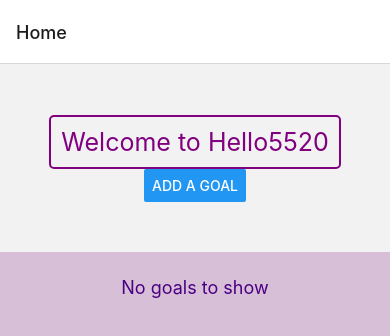
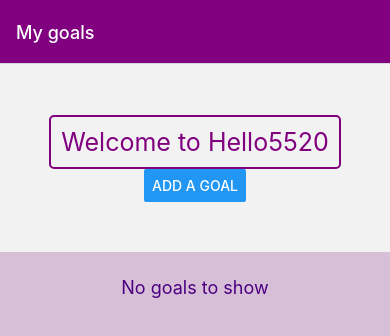
Before and after one commit to jyang10086/cs5520-inclass1, a React Native app: screen / in a window 390 px wide. Shown: the top 336 px of the page. Built offline with nearby package versions, Linux system fonts and the light colour scheme.

Commit message:
Change style props for Home screen

```diff
--- a/App.js
+++ b/App.js
@@ -11,7 +11,11 @@ export default function App() {
         <Stack.Screen
           name="Home"
           component={Home}
-          options={{ title: "Home" }}
+          options={{
+            title: "My goals",
+            headerStyle: { backgroundColor: "purple" },
+            headerTintColor: "white",
+          }}
         />
         <Stack.Screen name="Details" component={GoalDetails} />
       </Stack.Navigator>
```
